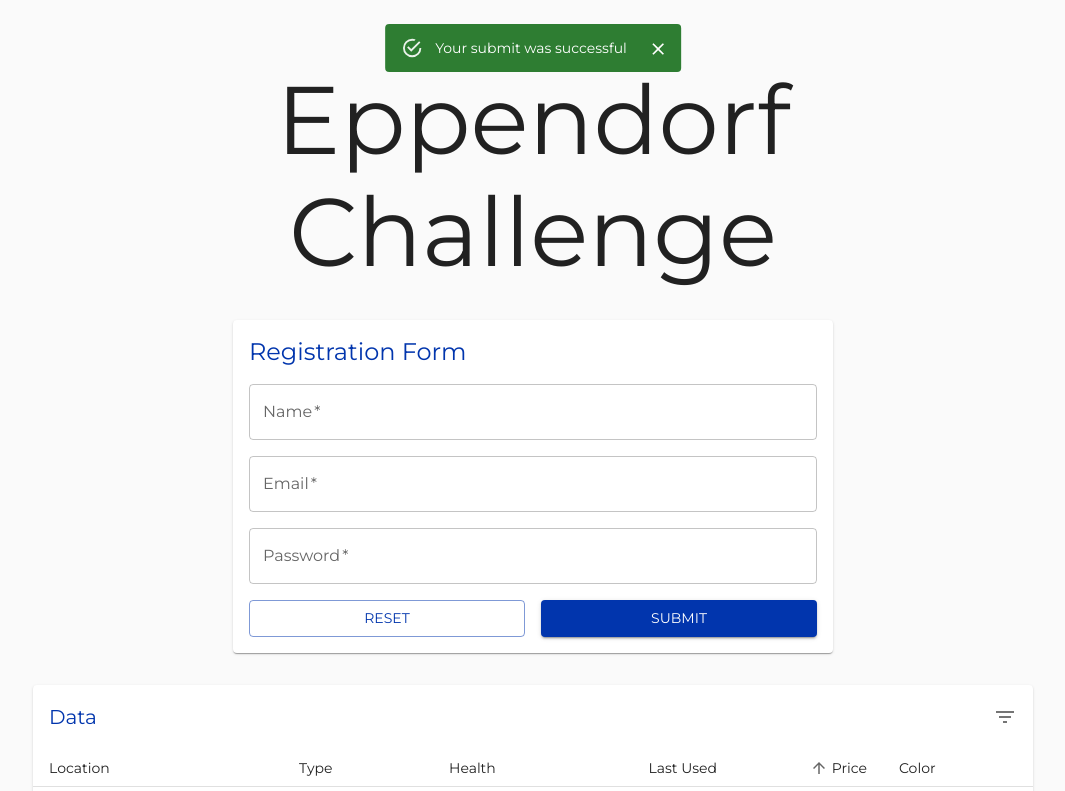
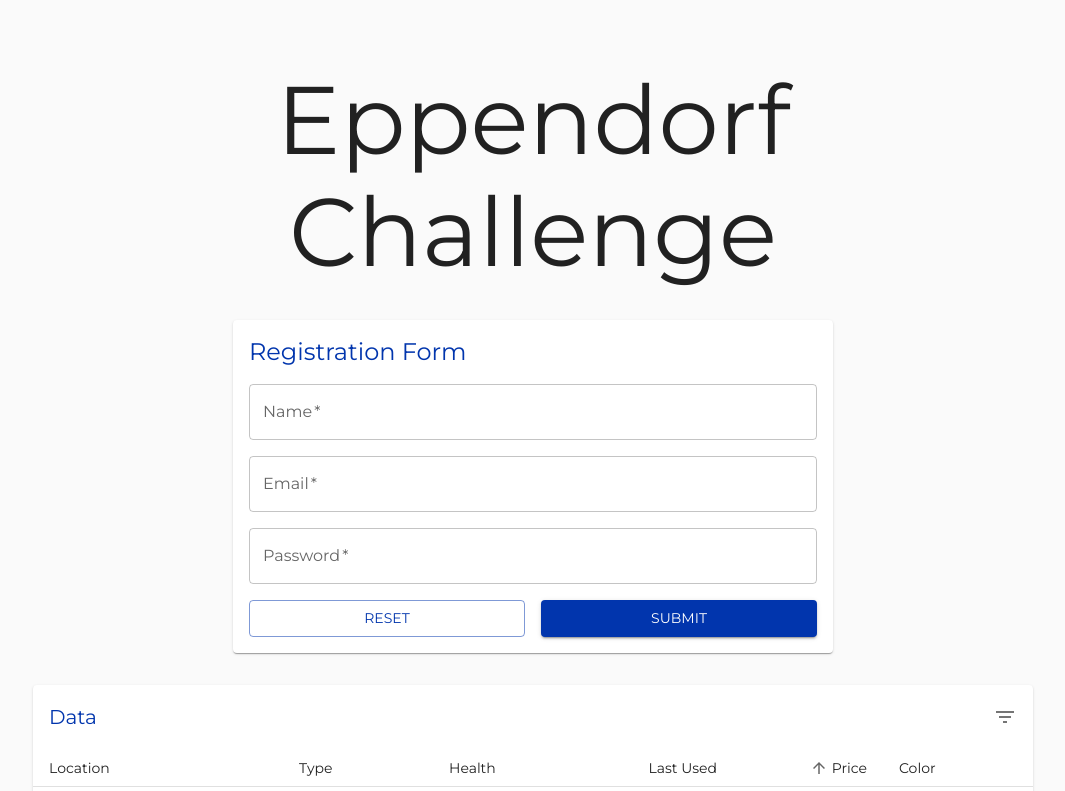
Before and after one commit to goetmar/eppendorf-challenge, a React (Vite) app: page / in a window 1280 px wide. Shown: the top 791 px of the page, without its empty margins (107-1172 px from the left). Built offline with nearby package versions, Linux system fonts and the light colour scheme.

Commit message:
fix(form): alert should be closed initially

```diff
--- a/src/components/RegistrationForm.tsx
+++ b/src/components/RegistrationForm.tsx
@@ -91,7 +91,7 @@ const defaultFormState: Record<string, FormFieldState> = createDefaultFormState(
 
 export const RegistrationForm = () => {
   const [formValues, setFormValues] = useState(defaultFormState);
-  const [openAlert, setOpenAlert] = useState(true);
+  const [openAlert, setOpenAlert] = useState(false);
 
   const handleChange = (event: React.ChangeEvent<HTMLInputElement>) => {
     const { id, value } = event.target;
```
